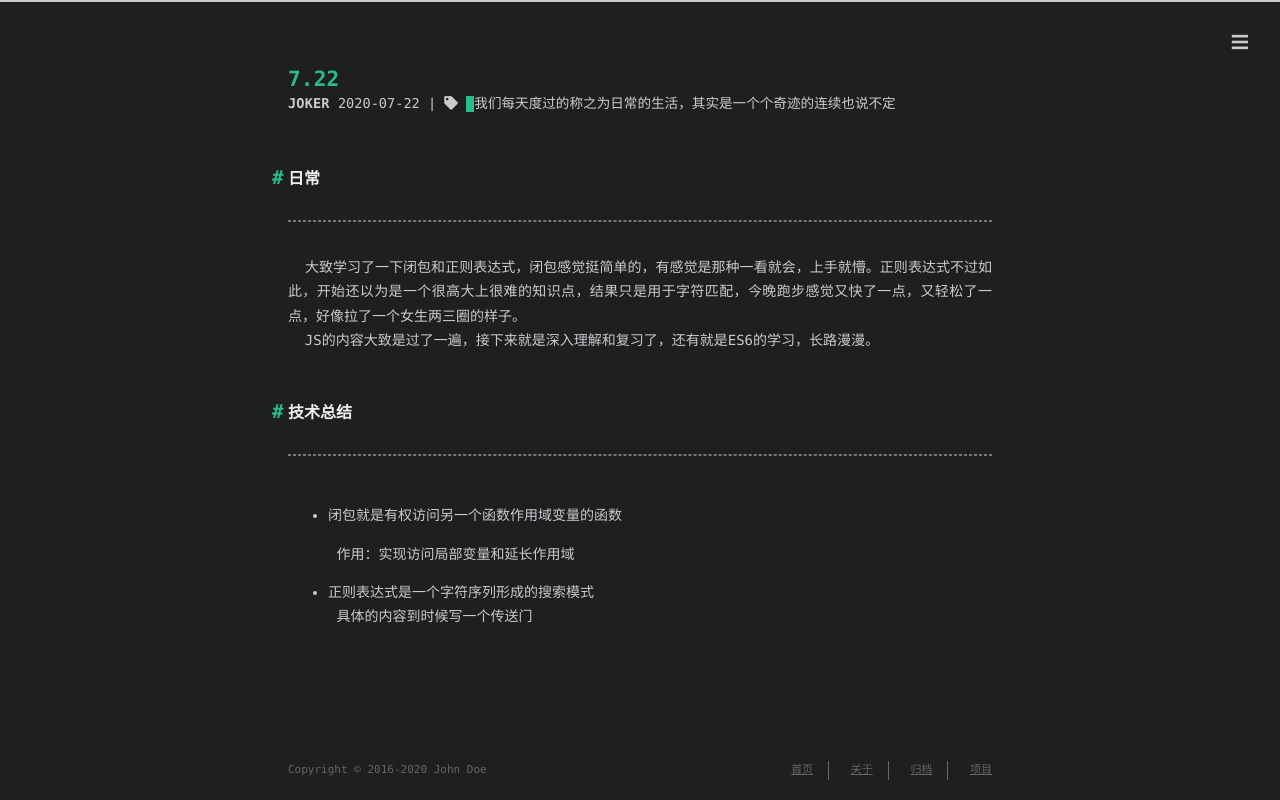
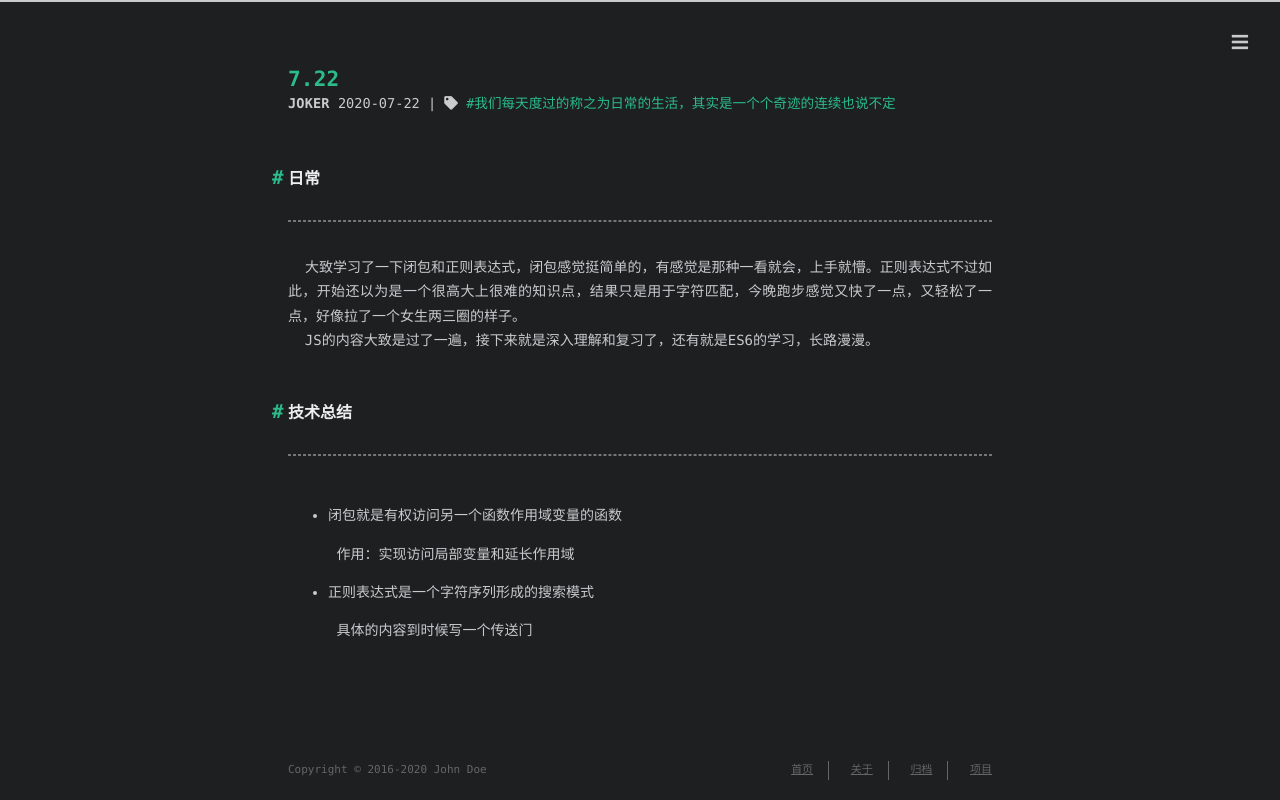
Before and after one commit to iTeaWithMilk/iTeaWithMilk.github.io, a plain HTML site: page 2020/07/22/7.22/index.html in a window 1280 px wide. Drawn offline with Linux system fonts and the light colour scheme; a web font is replaced by a local one.

Commit message:
Site updated: 2020-07-24 09:50:00

```diff
--- a/2020/07/22/7.22/index.html
+++ b/2020/07/22/7.22/index.html
@@ -14,7 +14,7 @@
 <meta property="og:description" content="日常 &amp;nbsp;&amp;nbsp;大致学习了一下闭包和正则表达式，闭包感觉挺简单的，有感觉是那种一看就会，上手就懵。正则表达式不过如此，开始还以为是一个很高大上很难的知识点，结果只是用于字符匹配，今晚跑步感觉又快了一点，又轻松了一点，好像拉了一个女生两三圈的样子。&amp;nbsp;&amp;nbsp;JS的内容大致是过了一遍，接下来就是深入理解和复习了，还有就是ES6的学习，长路漫漫。 技术总结  闭包就是有权访问">
 <meta property="og:locale" content="zh_CN">
 <meta property="article:published_time" content="2020-07-21T16:00:00.000Z">
-<meta property="article:modified_time" content="2020-07-23T02:16:19.357Z">
+<meta property="article:modified_time" content="2020-07-24T01:44:37.860Z">
 <meta property="article:author" content="John Doe">
 <meta property="article:tag" content="我们每天度过的称之为日常的生活，其实是一个个奇迹的连续也说不定">
 <meta name="twitter:card" content="summary">
@@ -159,7 +159,8 @@
 <li><p>闭包就是有权访问另一个函数作用域变量的函数</p>
 <p>&nbsp;作用：实现访问局部变量和延长作用域</p>
 </li>
-<li><p>正则表达式是一个字符序列形成的搜索模式<br>&nbsp;具体的内容到时候写一个传送门</p>
+<li><p>正则表达式是一个字符序列形成的搜索模式</p>
+<p>&nbsp;具体的内容到时候写一个传送门</p>
 </li>
 </ul>
 
--- a/css/style.css
+++ b/css/style.css
@@ -1183,11 +1183,10 @@ article .content .caption {
   background-position: bottom;
   background-size: 100% 6px;
   background-repeat: repeat-x;
+  color: #2bbc8a !important;
 }
 .article-tag .tag-link:before {
   content: "#";
-  color: #2bbc8a;
-  background-color: #2bbc8a;
 }
 .article-category .category-link {
   background-image: linear-gradient(transparent, transparent 10px, #d480aa 10px, #d480aa);
```
Also changed, not shown: 2020/07/23/7.23/index.html (+2 -2 lines).
